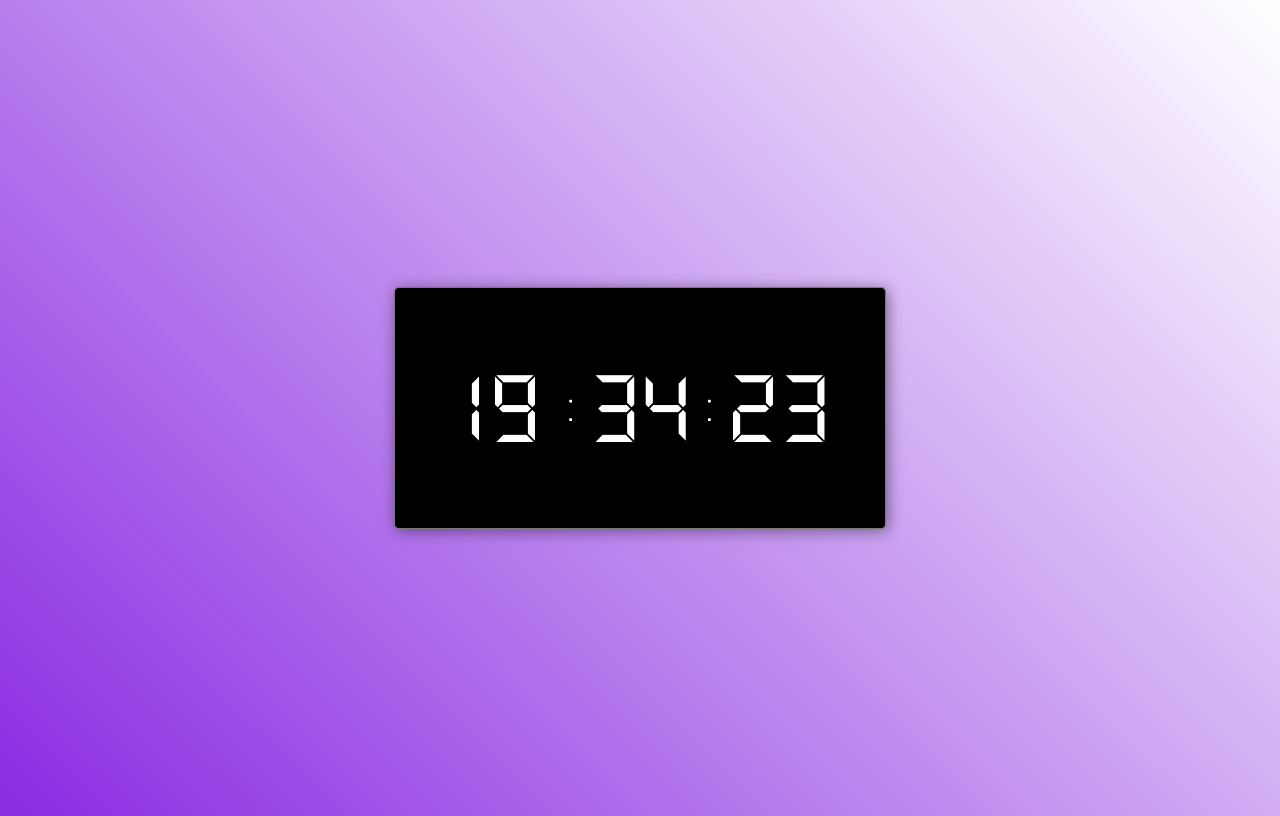
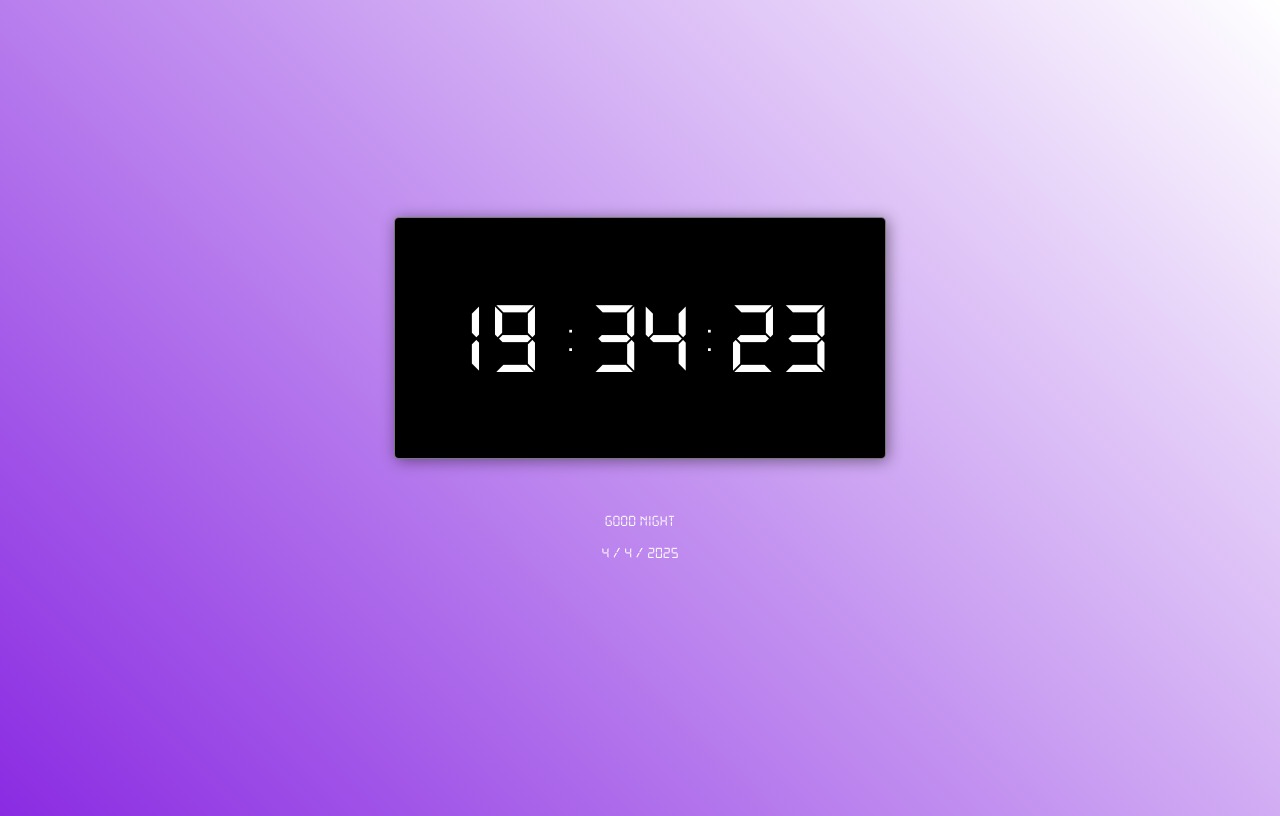
Before and after one commit to joaorpaimf/Digital-clock, a plain HTML site: page index.html in a window 1280 px wide. Drawn offline with Linux system fonts and the light colour scheme.

Commit message:
Add a date, a message and fix some things.

```diff
--- a/css/styles.css
+++ b/css/styles.css
@@ -10,6 +10,7 @@ body{
     display: flex;
     justify-content: center;
     align-items: center;
+    flex-direction: column-reverse;
 
 }
 
@@ -44,3 +45,16 @@ body{
     padding: 5px;
     font-size: 40px;
 }
+
+
+.greeting{
+    width: 450px;
+    height: 100px;
+    color: white;
+    display: flex;
+    justify-content: center;
+    align-items: center;
+    padding: 20px;
+    font-family: myFont;
+    flex-direction: column;
+}
--- a/index.html
+++ b/index.html
@@ -6,9 +6,20 @@
     <title>Digital Clock</title>
     <link rel="stylesheet" href="css/styles.css">
     <link rel="icon" href="images/clock.png">
-    <script src="js/scipt.js" defer></script>
+    <script src="js/script.js" defer></script>
 </head>
 <body>
+    <div class="greeting">
+        <p id="message">xxxxx</p>
+        <div>
+            <span id="day">00</span>
+            <span>/</span>
+            <span id="month">00</span>
+            <span>/</span>
+            <span id="year">0000</span>
+        </div>
+    </div>
+
     <div class="central">
         <div>
             <p id="h">00</p>
--- a/js/scipt.js
+++ /dev/null
@@ -1,16 +0,0 @@
-h = document.querySelector('#h')
-min = document.querySelector('#min')
-sec = document.querySelector('#sec')
-
-setInterval(clock, 1000)
-
-function clock(){
-    date = new Date()
-    nowh = date.getHours()
-    nowmin = date.getMinutes()
-    nowsec = date.getSeconds()
-
-    h.textContent = String(nowh).padStart(2, '0')
-    min.textContent = String(nowmin).padStart(2, "0")
-    sec.textContent = String(nowsec).padStart(2, '0')
-}
--- /dev/null
+++ b/js/script.js
@@ -0,0 +1,39 @@
+const h = document.querySelector('#h')
+const min = document.querySelector('#min')
+const sec = document.querySelector('#sec')
+const day = document.querySelector('#day')
+const month = document.querySelector('#month')
+const year = document.querySelector('#year')
+const message = document.querySelector('#message')
+
+
+setInterval(clock, 1000)
+
+function clock(){
+    date = new Date()
+    nowh = date.getHours()
+    nowmin = date.getMinutes()
+    nowsec = date.getSeconds()
+    nowday = date.getDate()
+    nowmonth = date.getMonth()
+    nowyear = date.getFullYear()
+
+    if(nowh > 5 && nowh < 12){
+        message.textContent = "Good Morning"
+    }
+
+    else if(nowh >= 12 && nowh < 18){
+        message.textContent = "Good Afternoon"
+    }
+
+    else{
+        message.textContent = "Good night"
+    }
+
+    h.textContent = String(nowh).padStart(2, "0")
+    min.textContent = String(nowmin).padStart(2, "0")
+    sec.textContent = String(nowsec).padStart(2, "0")
+    day.textContent = nowday
+    month.textContent = nowmonth + 1
+    year.textContent = nowyear
+}
```
Lines whose indentation alone changed are shown as unchanged.
